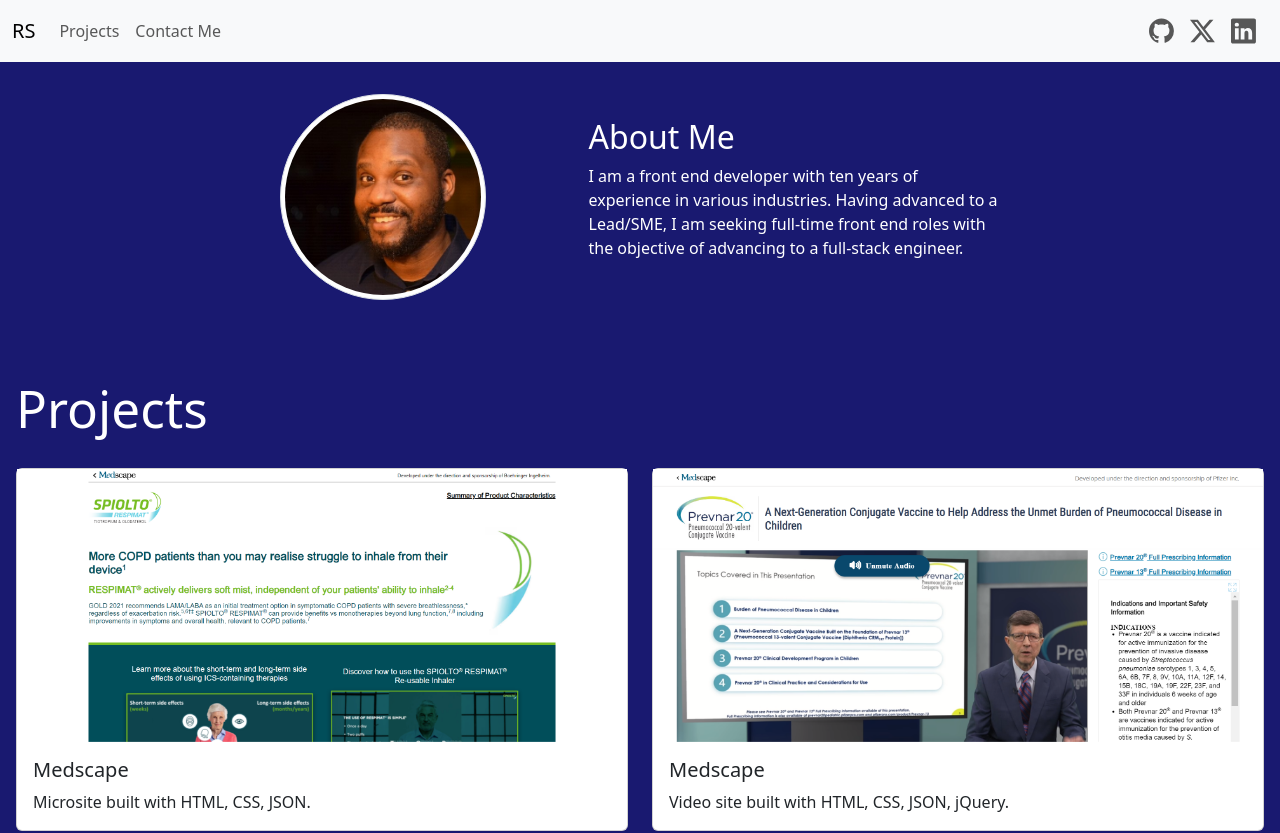
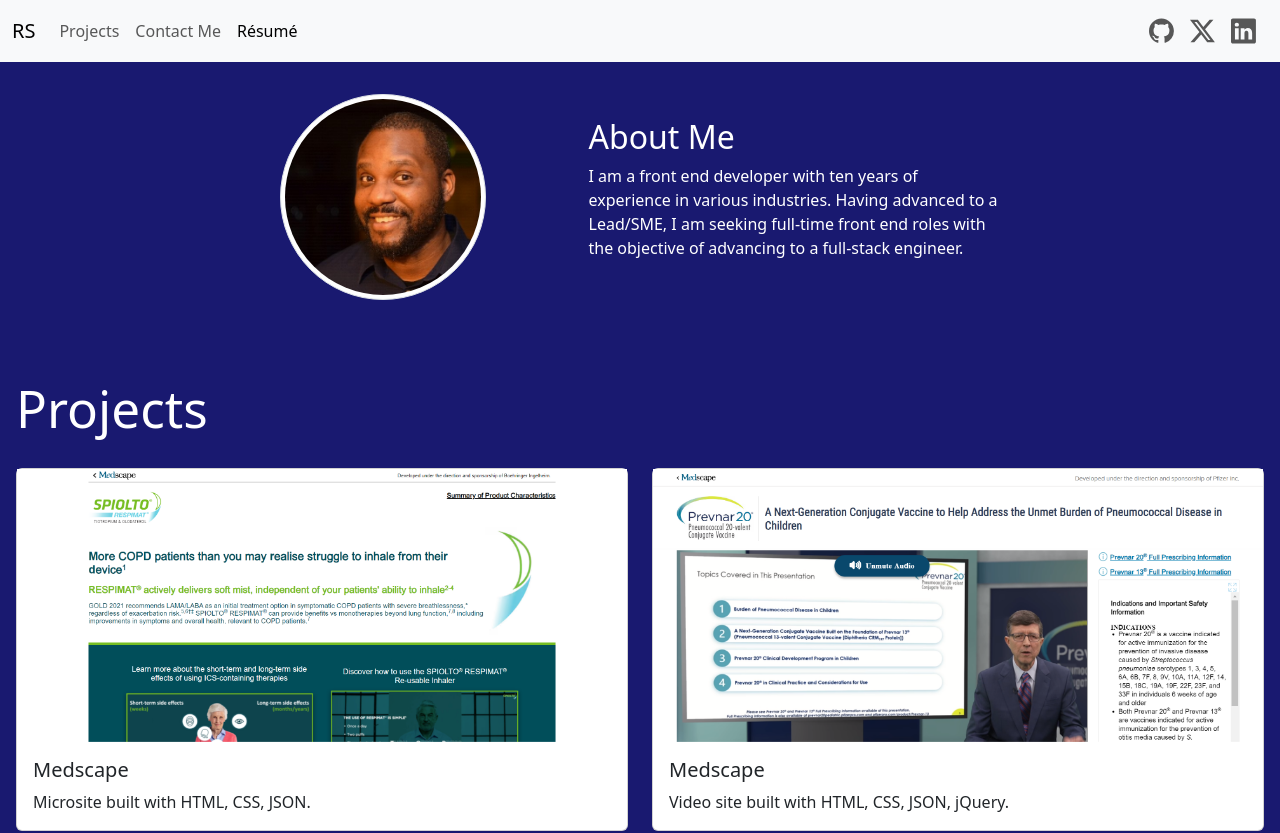
Before and after one commit to rsolomonjr/portfolio-rodney-vite, a React (Vite) app in the folder rsolomonjr-online-portfolio/: page / in a window 1280 px wide. Shown: the top 833 px of the page. Built offline with nearby package versions, Linux system fonts and the light colour scheme.

Commit message:
added resume

```diff
--- a/rsolomonjr-online-portfolio/src/App.css
+++ b/rsolomonjr-online-portfolio/src/App.css
@@ -59,6 +59,15 @@
 /* Add padding above the cards */
 .row {
   padding: 1rem;
+}
+
+nav a span {
+  color: #000
+}
+
+nav a span:hover {
+  color: midnightblue;
+  font-weight: 700;
 }
 
 img {
--- a/rsolomonjr-online-portfolio/src/App.jsx
+++ b/rsolomonjr-online-portfolio/src/App.jsx
@@ -9,6 +9,8 @@
 import yolanda from "./assets/yolanda-solomon-site.png";
 import starter_tool from "./assets/infosite-starter-tool.png";
 import rodneyheadshot from "./assets/rodney.jpg";
+
+import cv from "./assets/pdf/Rodney-Solomon-Jr___Frontend.pdf";
 
 import { useEffect, useState } from "react";
 
@@ -55,7 +57,7 @@
               <span className="navbar-toggler-icon"></span>
             </button>
             <div className="collapse navbar-collapse" id="navbarNavAltMarkup">
-              <div className="navbar-nav">
+              <div className="navbar-nav ">
                 <a
                   className="nav-link"
                   aria-current="page"
@@ -69,6 +71,9 @@
                   href="/#contact"
                 >
                   Contact Me
+                </a>
+                <a href={cv} target="_blank" rel="noreferrer" className="nav-link">
+                <span>R&#233;sum&#233;</span>
                 </a>
               </div>
             </div>
```
Also changed, not shown: 1 other file (tests, documents, lock files or other folders).
